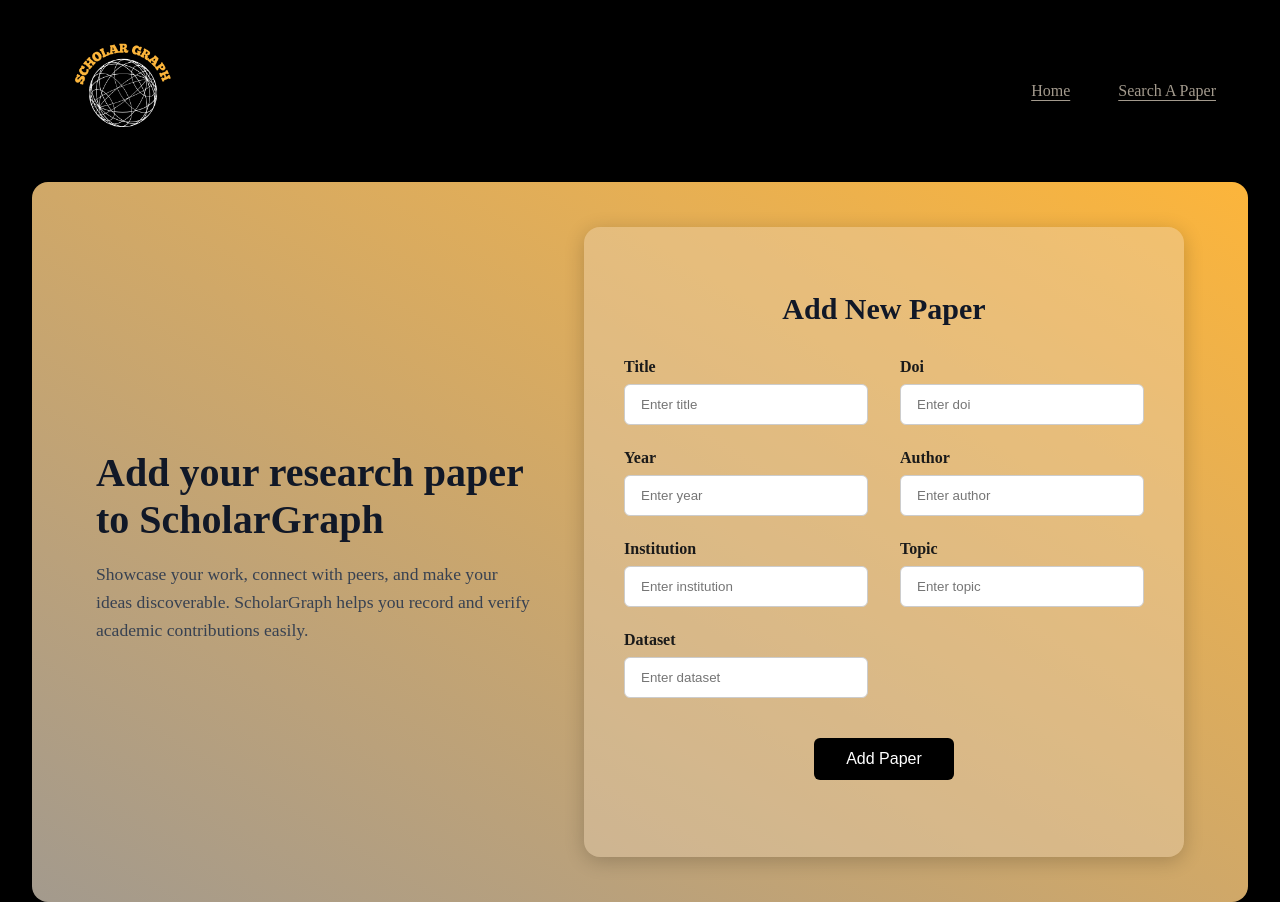
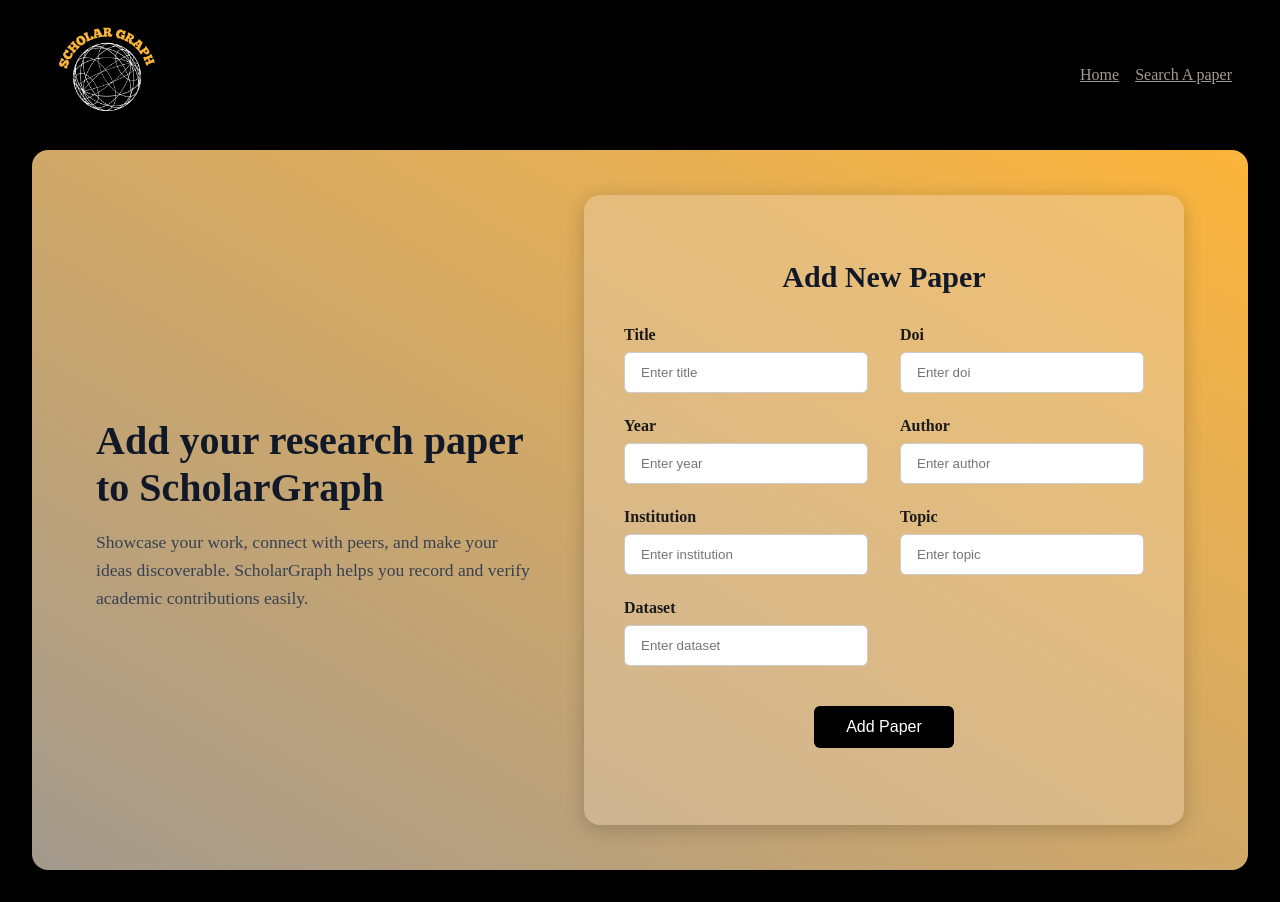
Before and after one commit to tiloschankarki/ScholarGraph, a React (Vite) app in the folder frontend/: page /add in a window 1280 px wide. After the commit the page ends 870 px from the top, so only its background shows below. Built offline with nearby package versions, Linux system fonts and the light colour scheme; no server answers.

Commit message:
tailwind transition

```diff
--- a/frontend/src/pages/AddPaper.jsx
+++ b/frontend/src/pages/AddPaper.jsx
@@ -6,47 +6,28 @@ export default function AddPaper() {
   return (
     <div style={{ backgroundColor: "black", minHeight: "100vh" }}>
       {/* NAVBAR*/}
-      <div
-        style={{
-          display: "flex",
-          alignItems: "center",
-          justifyContent: "space-between",
-          padding: "1rem 1rem",
-          backgroundColor: "black",
-        }}
-      >
+      <div className="flex items-center justify-between px-12 py-4 bg-black">
         {/* LEFT — LOGO */}
-        <div style={{ display: "flex", alignItems: "center", gap: "1rem" }}>
+          <div className="flex items-center gap-4">
             <img
               src={miniLogo}
               alt="Scholar Graph"
-            style={{ height: "150px", width: "150px" }}
+              className="h-[150px] w-[150px]"
             />
           </div>
-
           {/* RIGHT — LINKS */}
-        <div style={{ display: "flex", alignItems: "center", gap: "2rem" }}>
+          <div className="flex items-center gap-8">
             <a
               href="/"
-            style={{
-              color: "#A39A8D",
-              fontWeight: "500",
-              textDecoration: "underline",
-              textUnderlineOffset: "4px",
-            }}
+              className="text-[#A39A8D] hover:underline hover:text-white transition-all hover:opacity-80"
             >
               Home
             </a>
             <a
               href="/search"
-            style={{
-              color: "#A39A8D",
-              fontWeight: "500",
-              textDecoration: "underline",
-              textUnderlineOffset: "4px",
-            }}
+              className="text-[#A39A8D] hover:underline hover:text-white transition-all hover:opacity-80"
             >
-            Search A Paper
+              Search A paper
             </a>
           </div>
       </div>
```
Lines whose indentation alone changed are shown as unchanged.
